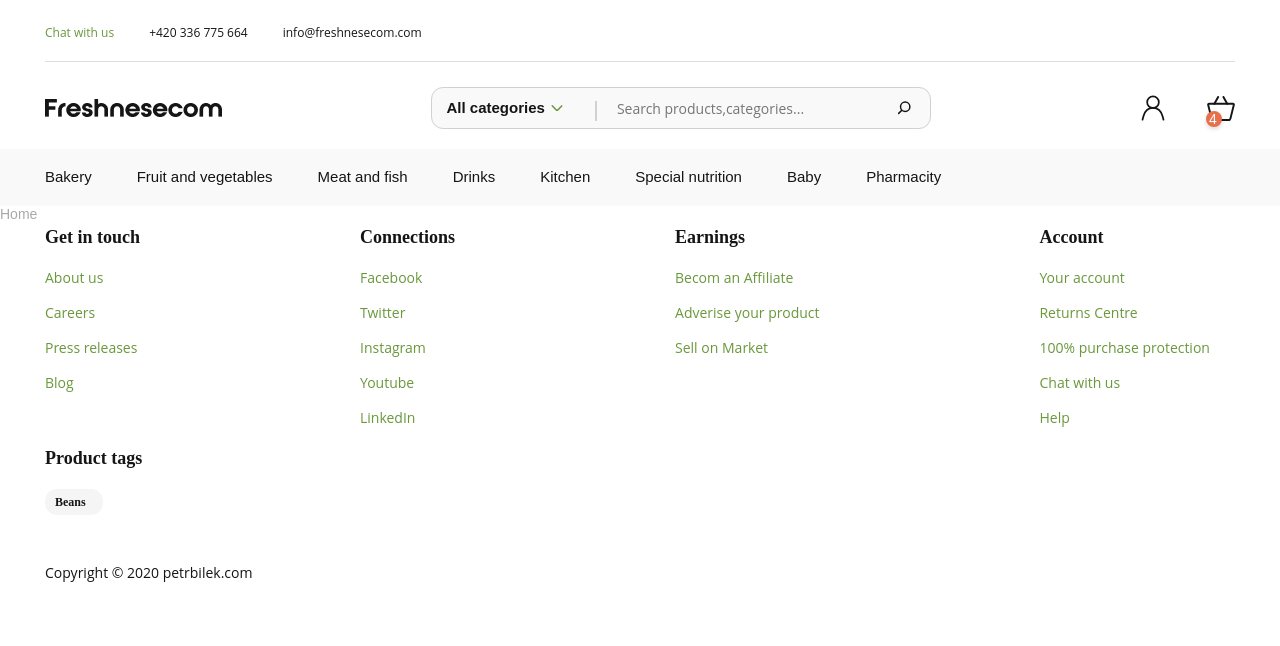
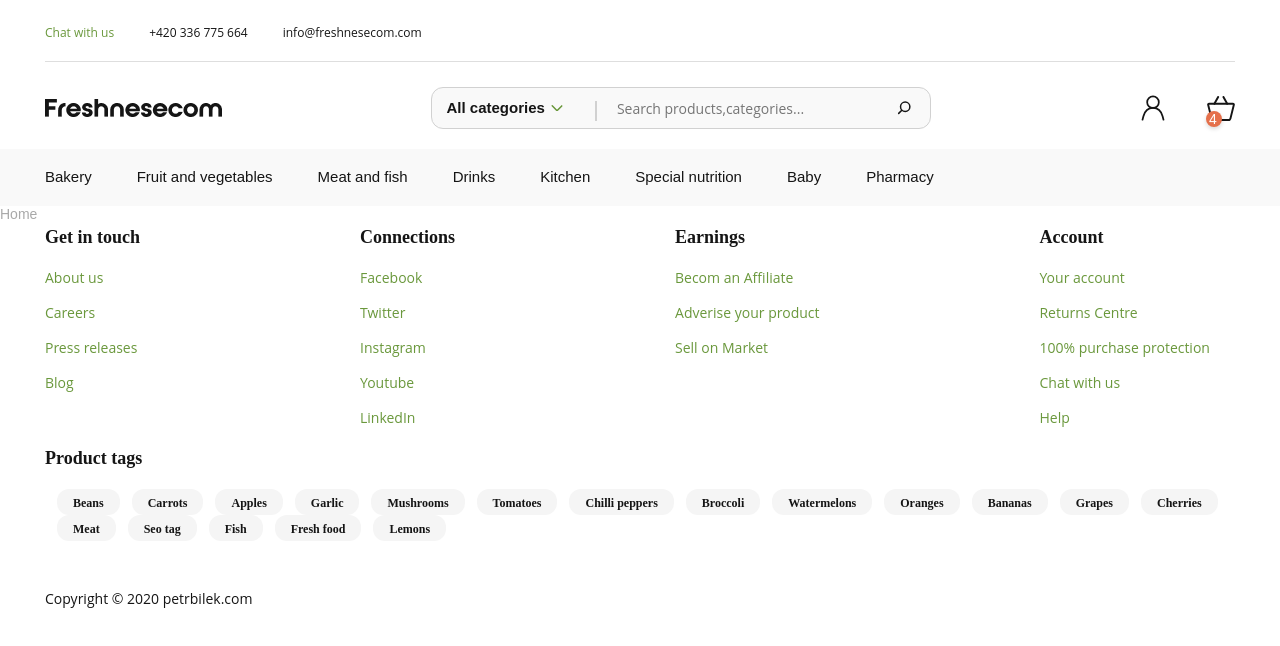
Before and after one commit to khang251099/CFD-ECommerce, a React (Create React App) app: page / in a window 1280 px wide. Shown: the top 646 px of the page. Built offline with nearby package versions, Linux system fonts and the light colour scheme.

Commit message:
- add mock data cate & tag products

```diff
--- a/src/core/mockData/mock.js
+++ b/src/core/mockData/mock.js
@@ -79,6 +79,98 @@ const data = {
         ],
       },
     ],
+    tagProducts: [
+      {
+        id: "tag1",
+        name: "Beans",
+        link: "",
+      },
+      {
+        id: "tag2",
+        name: "Carrots",
+        link: "",
+      },
+      {
+        id: "tag3",
+        name: "Apples",
+        link: "",
+      },
+      {
+        id: "tag4",
+        name: "Garlic",
+        link: "",
+      },
+      {
+        id: "tag5",
+        name: "Mushrooms",
+        link: "",
+      },
+      {
+        id: "tag6",
+        name: "Tomatoes",
+        link: "",
+      },
+      {
+        id: "tag7",
+        name: "Chilli peppers",
+        link: "",
+      },
+      {
+        id: "tag8",
+        name: "Broccoli",
+        link: "",
+      },
+      {
+        id: "tag9",
+        name: "Watermelons",
+        link: "",
+      },
+      {
+        id: "tag10",
+        name: "Oranges",
+        link: "",
+      },
+      {
+        id: "tag11",
+        name: "Bananas",
+        link: "",
+      },
+      {
+        id: "tag12",
+        name: "Grapes",
+        link: "",
+      },
+      {
+        id: "tag13",
+        name: "Cherries",
+        link: "",
+      },
+      {
+        id: "tag14",
+        name: "Meat",
+        link: "",
+      },
+      {
+        id: "tag15",
+        name: "Seo tag",
+        link: "",
+      },
+      {
+        id: "tag16",
+        name: "Fish",
+        link: "",
+      },
+      {
+        id: "tag17",
+        name: "Fresh food",
+        link: "",
+      },
+      {
+        id: "tag18",
+        name: "Lemons",
+        link: "",
+      },
+    ],
   },
 };
 
--- a/src/layout/Footer/Bottom/index.jsx
+++ b/src/layout/Footer/Bottom/index.jsx
@@ -1,16 +1,30 @@
-import React from "react";
-import PropTypes from "prop-types";
-FooterBottom.propTypes = {};
+import React, { useEffect, useState } from "react";
+import mockData from "../../../core/mockData/mock";
 
-function FooterBottom(props) {
+const FooterBottom = () => {
+  const [tag, setTag] = useState([]);
+
+  useEffect(() => {
+    (async () => {
+    })();
+    setTag(mockData.data.tagProducts);
+    return () => {
+    };
+  }, [setTag]);
+
+  console.log("tagProduct: ", tag);
+
   return (
     <div className="footer__item-wrap --bottom">
       <div className="footer__item-heading">Product tags</div>
-      <div className="footer__item-tags">
-        <a href="#">
-          <p>Beans</p>
-        </a>
-      </div>
+      {tag?.map((item) => (
+        <div className="footer__item-tags" key={item.id}>
+          <a href="#">
+            <p>{item.name}</p>
+          </a>
+        </div>
+      ))}
+
     </div>
   );
 }
--- a/src/layout/Menu/index.jsx
+++ b/src/layout/Menu/index.jsx
@@ -1,80 +1,35 @@
-import React from "react";
-import PropTypes from "prop-types";
-Menu.propTypes = {};
+import React, { useEffect, useState } from "react";
+import mockData from "../../core/mockData/mock";
 
-function Menu(props) {
+const Menu = () => {
+  const [cate, setCate] = useState([]);
+
+  useEffect(() => {
+    (async () => {
+    })();
+    setCate(mockData.data.category);
+    return () => {
+    };
+  }, [setCate]);
+
+  console.log("cate: ", cate);
+
+
   return (
     <section className="menu">
       <div className="menu__item-wrap">
-        {/* <NavLink className="menu__item"> </NavLink> */}
-
-        <div className="menu__item">
-          <a href="#">
-            <span>Bakery</span>
-          </a>
-          <div className="menu__item--icon">
-
+        {cate?.map((item) => (
+          <div className="menu__item" key={item.id}>
+            <a href="#">
+              <span>{item.name}</span>
+            </a>
+            <div className="menu__item--icon">
+            </div>
           </div>
-        </div>
-        <div className="menu__item">
-          <a href="#">
-            <span>Fruit and vegetables</span>
-          </a>
-          <div className="menu__item--icon">
-
-          </div>
-        </div>
-        <div className="menu__item">
-          <a href="#">
-            <span>Meat and fish</span>
-          </a>
-          <div className="menu__item--icon">
-
-          </div>
-        </div>
-        <div className="menu__item">
-          <a href="#">
-            <span>Drinks</span>
-          </a>
-          <div className="menu__item--icon">
-
-          </div>
-        </div>
-        <div className="menu__item">
-          <a href="#">
-            <span>Kitchen</span>
-          </a>
-          <div className="menu__item--icon">
-
-          </div>
-        </div>
-        <div className="menu__item">
-          <a href="#">
-            <span>Special nutrition</span>
-          </a>
-          <div className="menu__item--icon">
-
-          </div>
-        </div>
-        <div className="menu__item">
-          <a href="#">
-            <span>Baby</span>
-          </a>
-          <div className="menu__item--icon">
-
-          </div>
-        </div>
-        <div className="menu__item">
-          <a href="#">
-            <span>Pharmacity</span>
-          </a>
-          <div className="menu__item--icon">
-
-          </div>
-        </div>
+        ))}
       </div>
     </section>
   );
-}
+};
 
 export default Menu;
--- a/src/styles/layout/_footer.scss
+++ b/src/styles/layout/_footer.scss
@@ -3,9 +3,10 @@
     background: #f5f5f5;
     border-radius: 12px;
     display: inline-block;
-    width: 58px;
+    width: fit-content;
     height: 26px;
-    padding: 4px 10px;
+    padding: 5px 16px;
+    margin-left: 12px;
 
     p {
       font-family: "Poppins";
```
